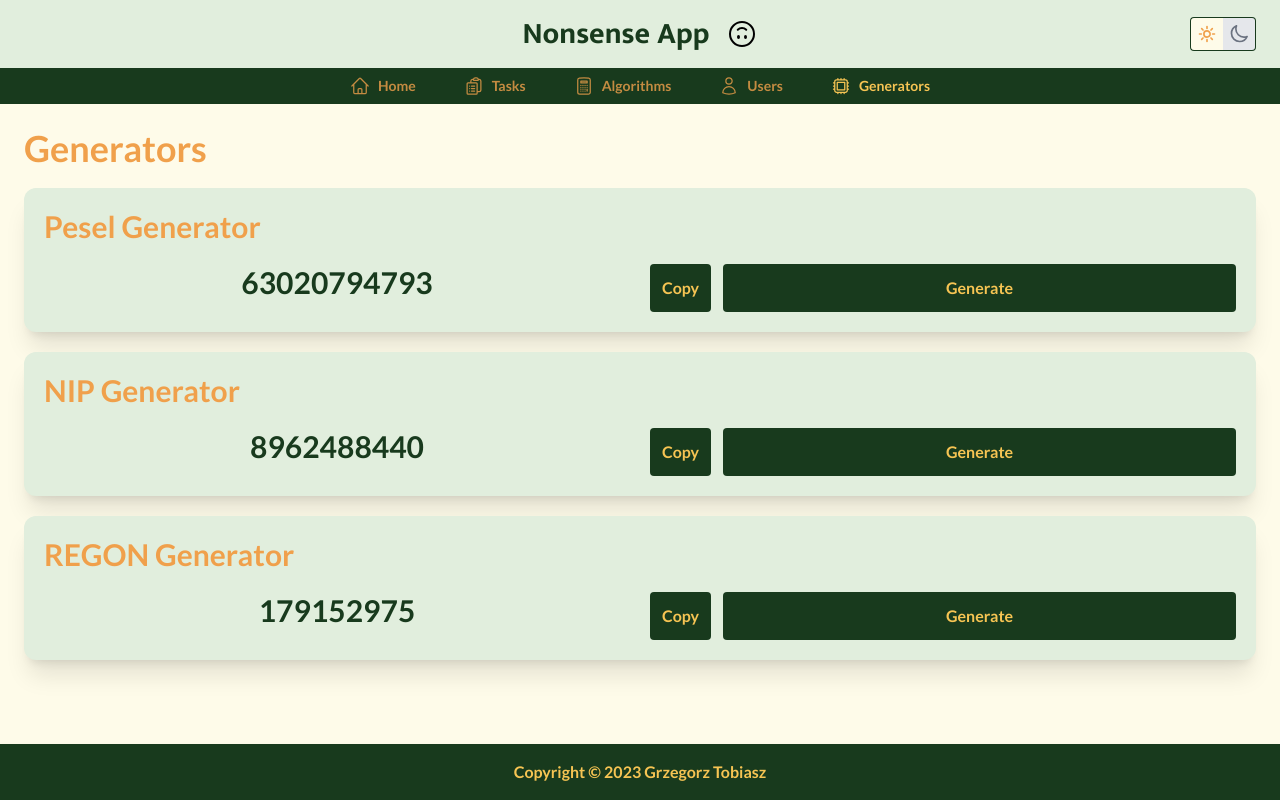
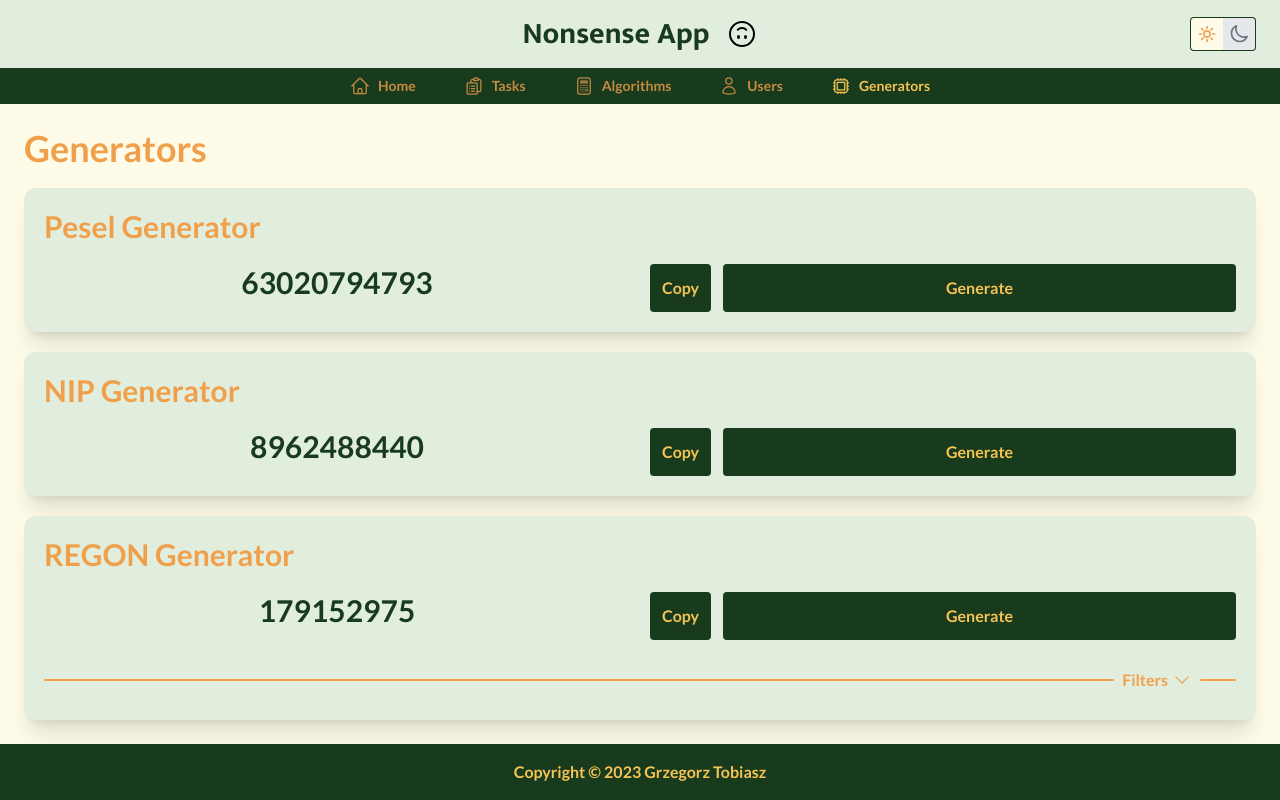
Before and after one commit to tobiasz1997/nonsense-app, a Next.js app: page /generators in a window 1280 px wide. Built offline with nearby package versions, Linux system fonts and the light colour scheme.

Commit message:
Feat: added expansion panel

```diff
--- a/src/components/features/Generators/RegonGenerator.tsx
+++ b/src/components/features/Generators/RegonGenerator.tsx
@@ -3,6 +3,7 @@ import CustomBox from '@components/ui/CustomBox';
 import Button from '@components/ui/Button';
 import copy from 'copy-to-clipboard';
 import generateRegon from '@utils/generators/regonGenerator';
+import ExpansionPanel from '@components/ui/ExpansionPanel';
 
 const RegonGenerator: FC = () => {
 	const [value, setValue] = useState<string>('');
@@ -37,6 +38,7 @@ const RegonGenerator: FC = () => {
 					</div>
 				</div>
 			</div>
+			<ExpansionPanel label="Filters">wwww</ExpansionPanel>
 		</CustomBox>
 	);
 };
--- /dev/null
+++ b/src/components/ui/Divider.tsx
@@ -0,0 +1,14 @@
+import React, { FC, HTMLAttributes } from 'react';
+import cx from 'classnames';
+
+const Divider: FC<HTMLAttributes<HTMLDivElement>> = (props) => {
+	return (
+		<div
+			className={cx(['h-0.5 rounded-sm bg-orange', props.className], {
+				'w-full': !props.className
+			})}
+		/>
+	);
+};
+
+export default Divider;
--- /dev/null
+++ b/src/components/ui/ExpansionPanel.tsx
@@ -0,0 +1,45 @@
+import React, { FC, PropsWithChildren, useState } from 'react';
+import { ChevronDownIcon } from '@heroicons/react/24/solid';
+import cx from 'classnames';
+import Divider from '@components/ui/Divider';
+import { AnimatePresence, motion } from 'framer-motion';
+
+type Props = {
+	label: string;
+};
+
+const ExpansionPanel: FC<PropsWithChildren & Props> = (props) => {
+	const [isOpen, setIsOpen] = useState(false);
+	return (
+		<div>
+			<div className="flex items-center">
+				<Divider />
+				<button
+					className="flex items-center gap-x-1 p-2 font-bold text-orange hover:text-yellow"
+					onClick={() => setIsOpen((prev) => !prev)}
+				>
+					{props.label}
+					<ChevronDownIcon
+						className={cx('h-5 w-5 transition-all', {
+							'rotate-180': isOpen
+						})}
+					/>
+				</button>
+				<Divider className="w-10" />
+			</div>
+			<AnimatePresence>
+				{isOpen && (
+					<motion.div
+						initial={{ opacity: 0, height: '0' }}
+						animate={{ opacity: 1, height: '100%' }}
+						exit={{ opacity: 0, height: '0' }}
+					>
+						{props.children}
+					</motion.div>
+				)}
+			</AnimatePresence>
+		</div>
+	);
+};
+
+export default ExpansionPanel;
```
